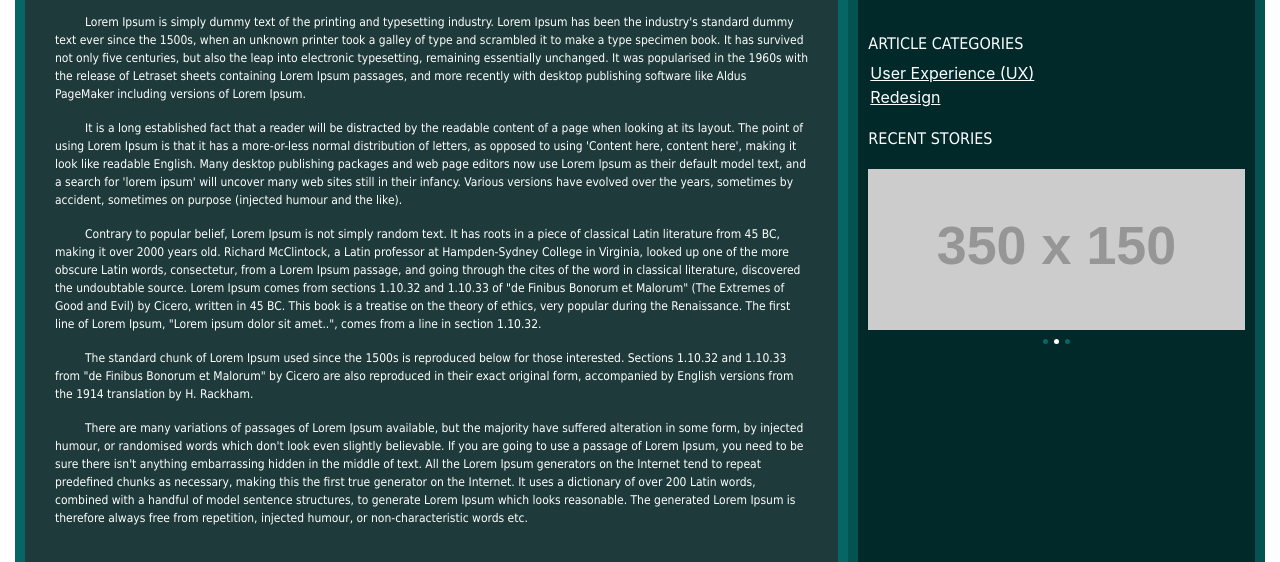
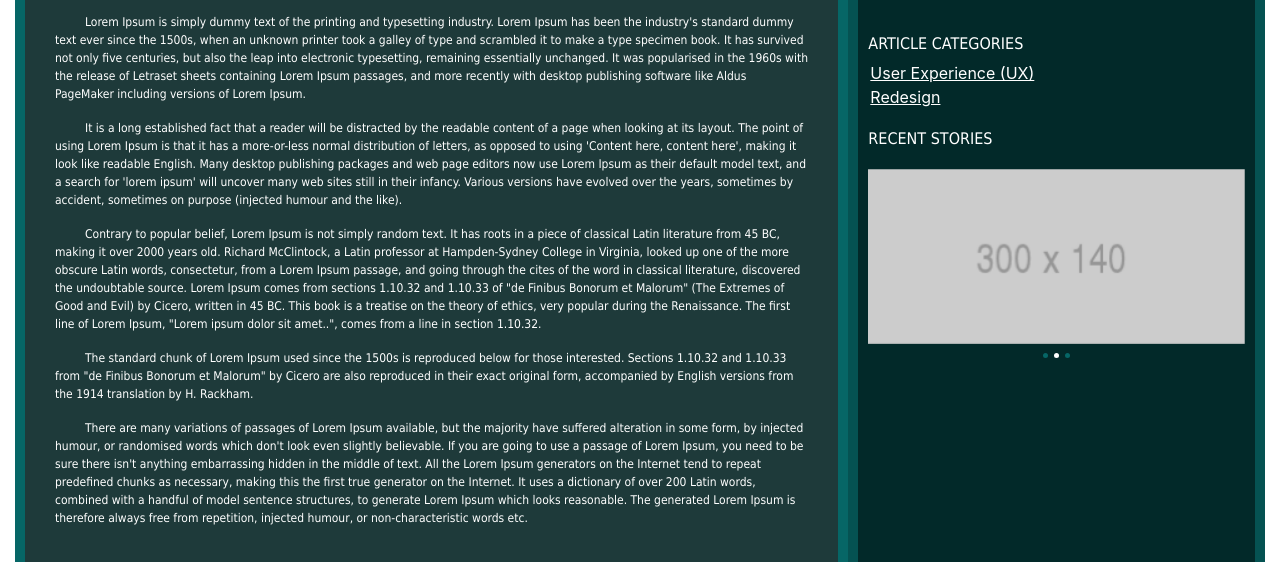
Before and after one commit to jorodev/fe-assignment, a website: page src/index.html in a window 1280 px wide. Both pictures are taken after a click on the link "Casino". Shown: the part 238-800 px from the top of the page. Drawn offline with Linux system fonts and the light colour scheme; placeholder pictures from the web are drawn by us.

Commit message:
Replaced online placeholder image link with local image

```diff
--- a/src/index.html
+++ b/src/index.html
@@ -121,13 +121,13 @@
                             </ol>
                             <div class="carousel-inner">
                                 <div class="carousel-item active">
-                                    <img class="d-block w-100" src="http://via.placeholder.com/350x150" alt="First slide">
+                                    <img class="d-block w-100" src="images/placeholder.png" alt="First slide">
                                 </div>
                                 <div class="carousel-item">
-                                    <img class="d-block w-100" src="http://via.placeholder.com/350x150" alt="Second slide">
+                                    <img class="d-block w-100" src="images/placeholder.png" alt="Second slide">
                                 </div>
                                 <div class="carousel-item">
-                                    <img class="d-block w-100" src="http://via.placeholder.com/350x150" alt="Third slide">
+                                    <img class="d-block w-100" src="images/placeholder.png" alt="Third slide">
                                 </div>
                             </div>
                         </div>
--- a/src/scss/style.scss
+++ b/src/scss/style.scss
@@ -1,7 +1,9 @@
 @import 'variables';
 
 @media only screen and (min-width: 1200px) {
-    .container { max-width: 1280px; }
+    .container {
+        max-width: 1280px;
+    }
 }
 
 .fixed-logo {
@@ -13,6 +15,12 @@
         display: none;
     }
 }
+
+.row {
+    margin: 10px 0;
+}
+
+// Navigation
 
 .header {
     width: 100%;
@@ -80,9 +88,7 @@
     }
 }
 
-.row {
-    margin: 10px 0;
-}
+// Left column
 
 .main-section {
     padding: 10px;
@@ -115,6 +121,8 @@
         }
     }
 }
+
+// Right column
 
 .main-aside {
     padding: 10px;
@@ -181,6 +189,8 @@
     }
 }
 
+// Footer
+
 .footer {
     width: 100%;
     min-height: 43px;
```
Also changed, not shown: src/css/style.css, src/images/placeholder.png (added).
